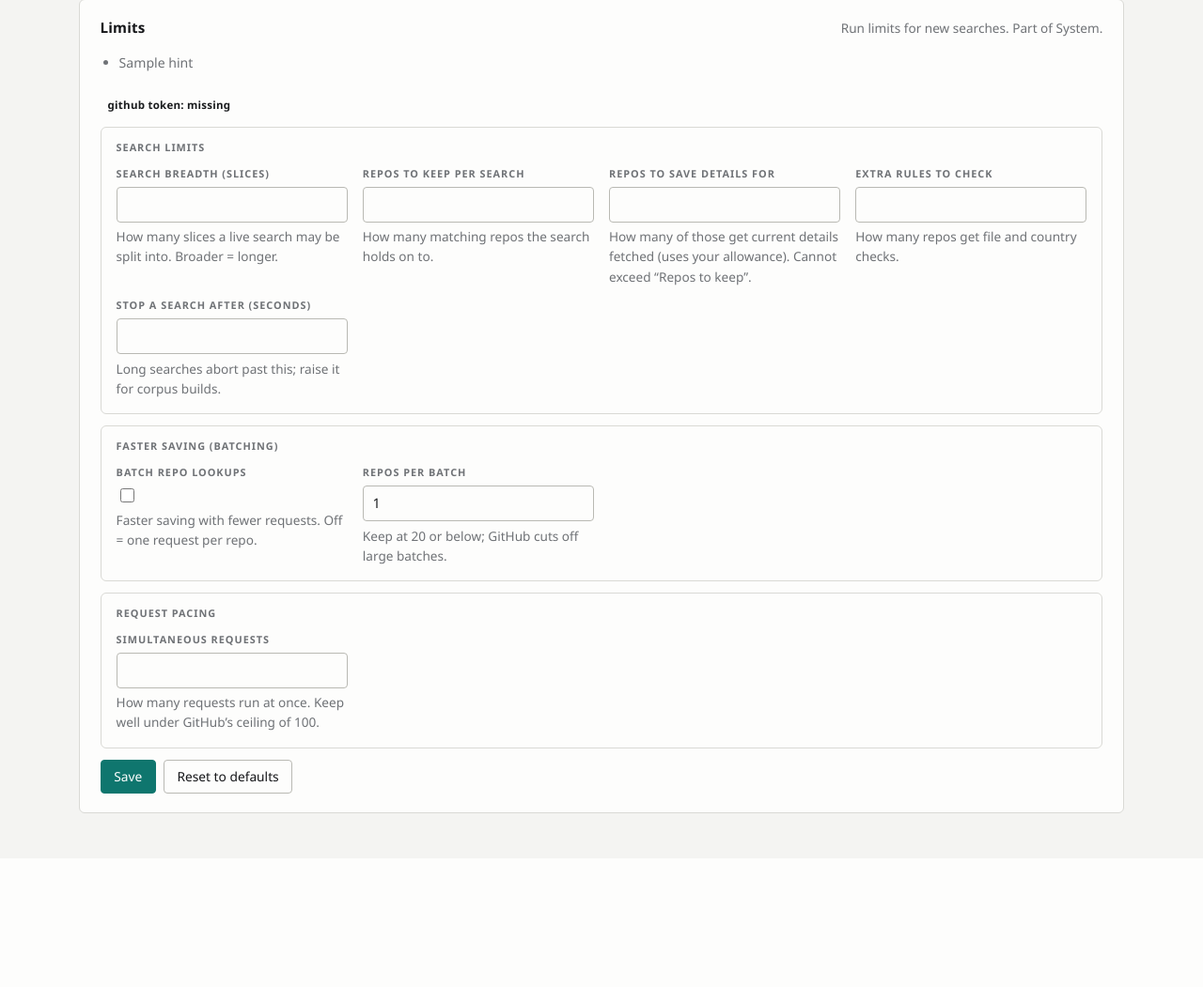
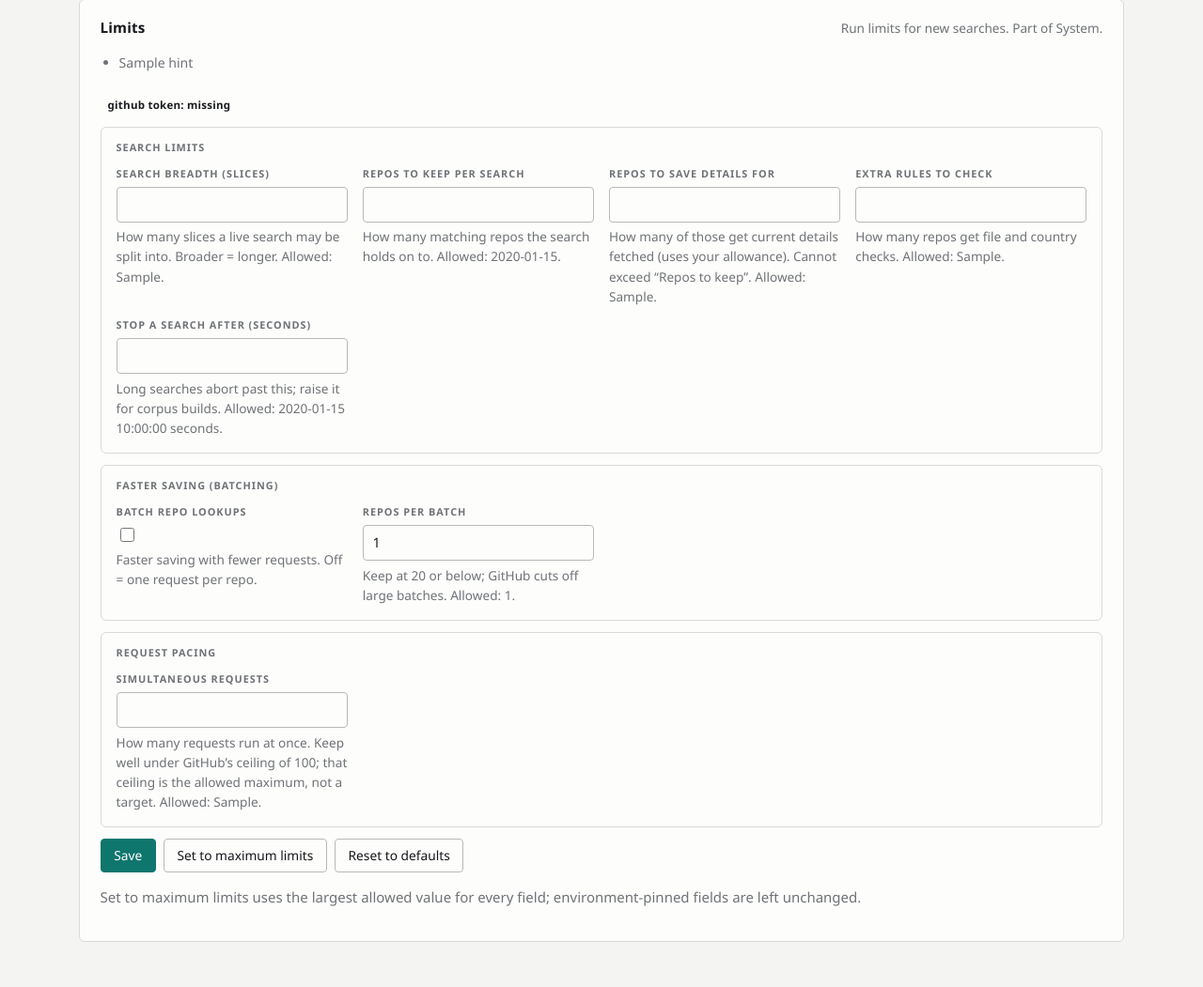
Before and after one commit to Thabettt/gitcrawl, a FastAPI app: template src/serve/templates/settings.html in a window 1280 px wide. Shown: the part 77-1128 px from the top of the page at 94% size. Before the commit the page ends 943 px from the top, so only its background shows below. Run offline with FastAPI, Linux system fonts and the light colour scheme; the template is opened without the code that fills it: most values are stand-ins (such as "Sample title", 1, 10 or a date in 2020); parts of the project's set-up code (start-up, migrations or seed data) failed here and were passed over.

Commit message:
feat: show setting limits and add a maximum preset

```diff
--- a/src/serve/settings.py
+++ b/src/serve/settings.py
@@ -10,7 +10,7 @@ from sqlalchemy.engine import Engine
 from lib.audit import query_hash
 from lib.gh_client import load_tokens
 from serve import errors, pages
-from serve.settings_spec import SettingsError, parse_settings_form
+from serve.settings_spec import SettingsError, bounds_text, parse_settings_form
 from store.models import AuditLog
 from store.settings import (
     RunSettings,
@@ -59,6 +59,7 @@ def _render(
         {
             "values": effective.as_dict(),
             "defaults": _DEFAULTS.as_dict(),
+            "ranges": bounds_text(),
             "pinned": env_pinned_fields(),
             "token_present": bool(token_present()),
             "errors": list(errors),
--- a/src/serve/templates/settings.html
+++ b/src/serve/templates/settings.html
@@ -29,7 +29,8 @@
           <span class="field-label">Search breadth (slices)</span>
           <input class="field-input" type="number" name="max_shards" value="{{ values["max_shards"] }}"
                  {% if "max_shards" in pinned %}readonly{% endif %}>
-          <span class="muted">How many slices a live search may be split into. Broader = longer.</span>
+          <span class="muted">How many slices a live search may be split into. Broader = longer.
+            Allowed: {{ ranges["max_shards"] }}.</span>
           {% if "max_shards" in pinned %}<span class="badge">set by environment</span>{% endif %}
         </label>
         <label class="field">
@@ -37,7 +38,8 @@
           <input class="field-input" type="number" name="max_candidates"
                  value="{{ values["max_candidates"] }}"
                  {% if "max_candidates" in pinned %}readonly{% endif %}>
-          <span class="muted">How many matching repos the search holds on to.</span>
+          <span class="muted">How many matching repos the search holds on to.
+            Allowed: {{ ranges["max_candidates"] }}.</span>
           {% if "max_candidates" in pinned %}<span class="badge">set by environment</span>{% endif %}
         </label>
         <label class="field">
@@ -45,14 +47,15 @@
           <input class="field-input" type="number" name="max_hydrate" value="{{ values["max_hydrate"] }}"
                  {% if "max_hydrate" in pinned %}readonly{% endif %}>
           <span class="muted">How many of those get current details fetched (uses your allowance).
-            Cannot exceed “Repos to keep”.</span>
+            Cannot exceed “Repos to keep”. Allowed: {{ ranges["max_hydrate"] }}.</span>
           {% if "max_hydrate" in pinned %}<span class="badge">set by environment</span>{% endif %}
         </label>
         <label class="field">
           <span class="field-label">Extra rules to check</span>
           <input class="field-input" type="number" name="max_enrich" value="{{ values["max_enrich"] }}"
                  {% if "max_enrich" in pinned %}readonly{% endif %}>
-          <span class="muted">How many repos get file and country checks.</span>
+          <span class="muted">How many repos get file and country checks.
+            Allowed: {{ ranges["max_enrich"] }}.</span>
           {% if "max_enrich" in pinned %}<span class="badge">set by environment</span>{% endif %}
         </label>
         <label class="field">
@@ -60,7 +63,8 @@
           <input class="field-input" type="number" name="request_deadline_seconds"
                  value="{{ values["request_deadline_seconds"] }}"
                  {% if "request_deadline_seconds" in pinned %}readonly{% endif %}>
-          <span class="muted">Long searches abort past this; raise it for corpus builds.</span>
+          <span class="muted">Long searches abort past this; raise it for corpus builds.
+            Allowed: {{ ranges["request_deadline_seconds"] }} seconds.</span>
           {% if "request_deadline_seconds" in pinned %}<span class="badge">set by environment</span>{% endif %}
         </label>
       </div>
@@ -81,7 +85,8 @@
           <input class="field-input" type="number" name="graphql_batch_size"
                  value="{{ values["graphql_batch_size"] }}"
                  {% if "graphql_batch_size" in pinned %}readonly{% endif %}>
-          <span class="muted">Keep at 20 or below; GitHub cuts off large batches.</span>
+          <span class="muted">Keep at 20 or below; GitHub cuts off large batches.
+            Allowed: {{ ranges["graphql_batch_size"] }}.</span>
           {% if "graphql_batch_size" in pinned %}<span class="badge">set by environment</span>{% endif %}
         </label>
       </div>
@@ -94,16 +99,19 @@
           <input class="field-input" type="number" name="limiter_max_concurrent"
                  value="{{ values["limiter_max_concurrent"] }}"
                  {% if "limiter_max_concurrent" in pinned %}readonly{% endif %}>
-          <span class="muted">How many requests run at once.
-            Keep well under GitHub’s ceiling of 100.</span>
+          <span class="muted">How many requests run at once. Keep well under GitHub’s ceiling of 100;
+            that ceiling is the allowed maximum, not a target. Allowed: {{ ranges["limiter_max_concurrent"] }}.</span>
           {% if "limiter_max_concurrent" in pinned %}<span class="badge">set by environment</span>{% endif %}
         </label>
       </div>
     </section>
     <div class="form-actions">
       <button class="button primary" type="submit">Save</button>
+      <button class="button" type="submit" name="preset" value="max">Set to maximum limits</button>
       <button class="button" type="submit" name="reset" value="1">Reset to defaults</button>
     </div>
+    <p class="muted" id="limits-max-note">Set to maximum limits uses the largest allowed value for
+      every field; environment-pinned fields are left unchanged.</p>
   </form>
 </section>
 {% endblock %}
```
Also changed, not shown: src/serve/settings_spec.py (+11 -0 lines), tests/contract/test_settings.py (+68 -0 lines), tests/golden/snapshots/settings.json (+1 -1 lines), tests/unit/test_settings_spec.py (+33 -1 lines).
